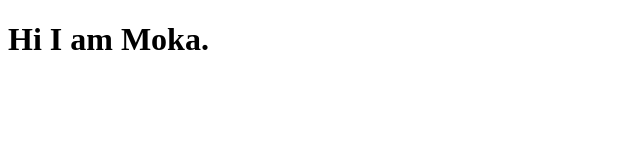
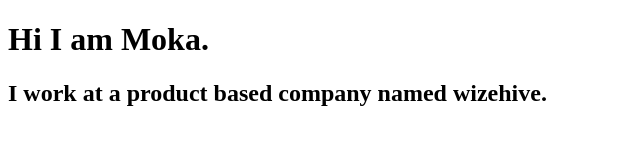
Before and after one commit to mokshadagour/mokshada-gour-portfolio, a plain HTML site: page index.html in a window 1280 px wide. Shown: the whole page, without its empty margins (0-640 px from the left). Drawn offline with Linux system fonts and the light colour scheme.

Commit message:
Update index.html
refactor: updated the base page details

```diff
--- a/index.html
+++ b/index.html
@@ -7,5 +7,6 @@
 </head>
 <body>
    <h1>Hi I am Moka.</h1>
+   <h2>I work at a product based company named wizehive.</h2>
 </body>
 </html>
```
